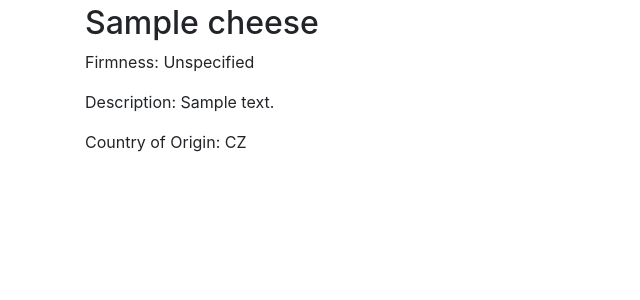
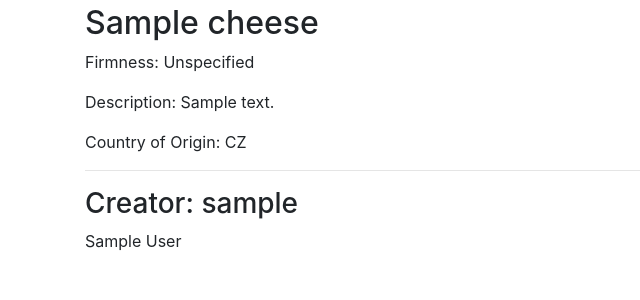
Before and after one commit to mmartyn3/django-crash-course, a Django app: a page that uses everycheese/everycheese/templates/cheeses/cheese_detail.html in a window 1280 px wide. Shown: the part 56-356 px from the top of the page, without its empty margins (0-640 px from the left). Run offline with Django 3.2, Linux system fonts and the light colour scheme; tables that the repository leaves empty hold one stand-in row (values such as "Sample post"); parts of the project's set-up code (start-up, migrations or seed data) failed here and were passed over; some libraries are stand-ins or nearby versions.

Commit message:
Track and display creator of each cheese

```diff
--- a/everycheese/everycheese/cheeses/views.py
+++ b/everycheese/everycheese/cheeses/views.py
@@ -14,9 +14,12 @@ class CheeseDetailView(DetailView):
 # next step is to add the corresponding URL in cheeses/urls.py
 class CheeseCreateView(LoginRequiredMixin, CreateView):
     model = Cheese
-    fields = [
-        'name',
-        'description',
-        'country_of_origin',
-        'firmness',
-    ]
+    fields = ['name', 'description', 'country_of_origin', 'firmness',]
+
+    def form_valid(self, form):
+        """Override the default form_valid method to insert creator field
+            after the form has been validated. There is no need to
+            validate the creator since it is assigned by our code, not
+            a form input by the User."""
+        form.instance.creator = self.request.user
+        return super().form_valid(form)
--- a/everycheese/everycheese/templates/cheeses/cheese_detail.html
+++ b/everycheese/everycheese/templates/cheeses/cheese_detail.html
@@ -6,6 +6,7 @@
 
 {% block content %}
   <h2>{{ cheese.name }}</h2>
+
   {% if cheese.firmness %}
     <p>Firmness: {{ cheese.get_firmness_display }}</p>
   {% endif %}
@@ -17,4 +18,14 @@
       <img src="{{ cheese.country_of_origin.flag }}" />
     </p>
   {% endif %}
+
+  <hr/>
+  <h3>
+    Creator: <a href="{% url 'users:detail' cheese.creator.username %}"></a>
+    {{ cheese.creator.username }}
+  </h3>
+  {% if cheese.creator.name %}
+    <p>{{ cheese.creator.name }}</p>
+  {% endif %}
+
 {% endblock content %}
```
